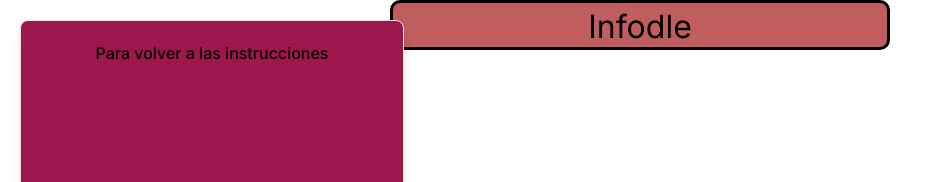
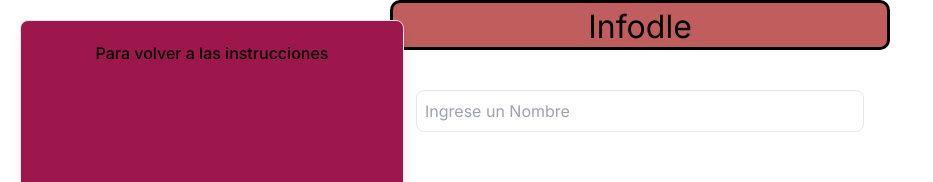
Before and after one commit to CristobalEsp01/Grupo1-INFO104, a Next.js app in the folder infodle/: page / in a window 1280 px wide. Both pictures are taken after a click on the button "Jugar". Shown: the top 182 px of the page, without its empty margins (0-933 px from the left). Built offline with nearby package versions, Linux system fonts and the light colour scheme.

Commit message:
Agregada barra de ingreso de texto

```diff
--- a/infodle/src/app/page.js
+++ b/infodle/src/app/page.js
@@ -1,24 +1,31 @@
-'use client'
-import React, {useState} from 'react';
+"use client";
+import React, { useState } from "react";
 export default function Home() {
   const [showModal, setShowModal] = useState(true);
-  const handleCloseModal = () => {setShowModal(false)};
-  const handleOpenModal = () => {setShowModal(true)};
+  const handleCloseModal = () => {
+    setShowModal(false);
+  };
+  const handleOpenModal = () => {
+    setShowModal(true);
+  };
+  const [nombreIngresado, setNombreIngresado] = useState("");
 
-  return(
+  return (
     <>
       {showModal && (
         <div className="modal-overlay">
           <h1>¿Como jugar?</h1>
           <div className="modal-content">
             <h1>Instrucciones</h1>
-          <button class="bg-pink-500
+            <button
+              class="bg-pink-500
                          hover:bg-pink-600
                          text-gray-800 font-bold
                            py-2 px-4 rounded-full
                            next-button
                            "
-                  onClick={handleCloseModal}>
+              onClick={handleCloseModal}
+            >
               Jugar
             </button>
           </div>
@@ -27,16 +34,27 @@ export default function Home() {
       {!showModal && (
         <div className="main-content">
           <center>
-            <h1 className = "title">Infodle</h1>
+            <h1 className="title">Infodle</h1>
+            <div className="w-full max-w-md mx-auto mt-10">
+              <input
+                type="text"
+                className="w-full p-2 border border-solid rounded-lg focus:outline-none focus:ring-2 focus:ring-pink-600"
+                placeholder="Ingrese un Nombre"
+                value={nombreIngresado}
+                onChange={(e) => setNombreIngresado(e.target.value)}
+              />
+            </div>
           </center>
           <div className="absolute top-5 left-5 bg-pink-800 p-5 w-96 h-64 rounded-lg shadow-lg text-center border border-solid">
             <p className="mb-4 font-medium">Para volver a las instrucciones</p>
-            <button class="bg-pink-500
+            <button
+              class="bg-pink-500
                           hover:bg-pink-600
                           text-black font-bold
                           py-2 px-4 rounded-full
                           next-button"
-                      onClick={handleOpenModal}>
+              onClick={handleOpenModal}
+            >
               Atras
             </button>
           </div>
```
Lines whose indentation alone changed are shown as unchanged.
